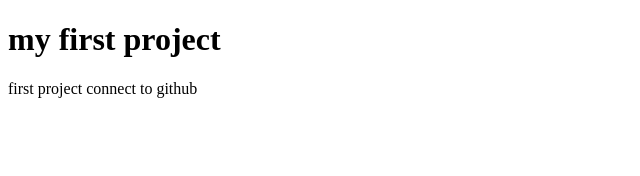
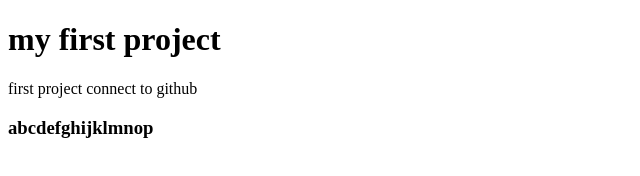
Before and after one commit to avinashgithub6061/git-project, a plain HTML site: page index.html in a window 1280 px wide. Shown: the whole page, without its empty margins (0-640 px from the left). Drawn offline with Linux system fonts and the light colour scheme.

Commit message:
changing h3

```diff
--- a/index.html
+++ b/index.html
@@ -10,5 +10,6 @@
 <body>
     <h1>my first project</h1>
     <p>first project connect to github  </p>
+    <h3>abcdefghijklmnop</h3>
 </body>
 </html>
```
